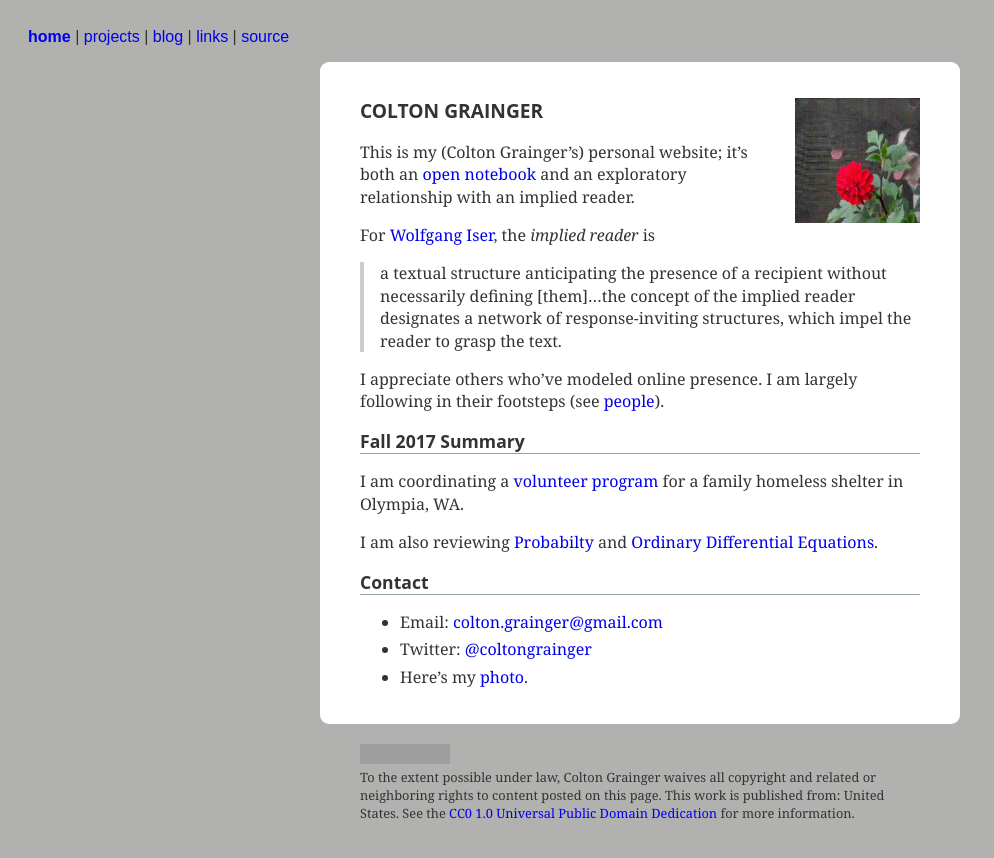
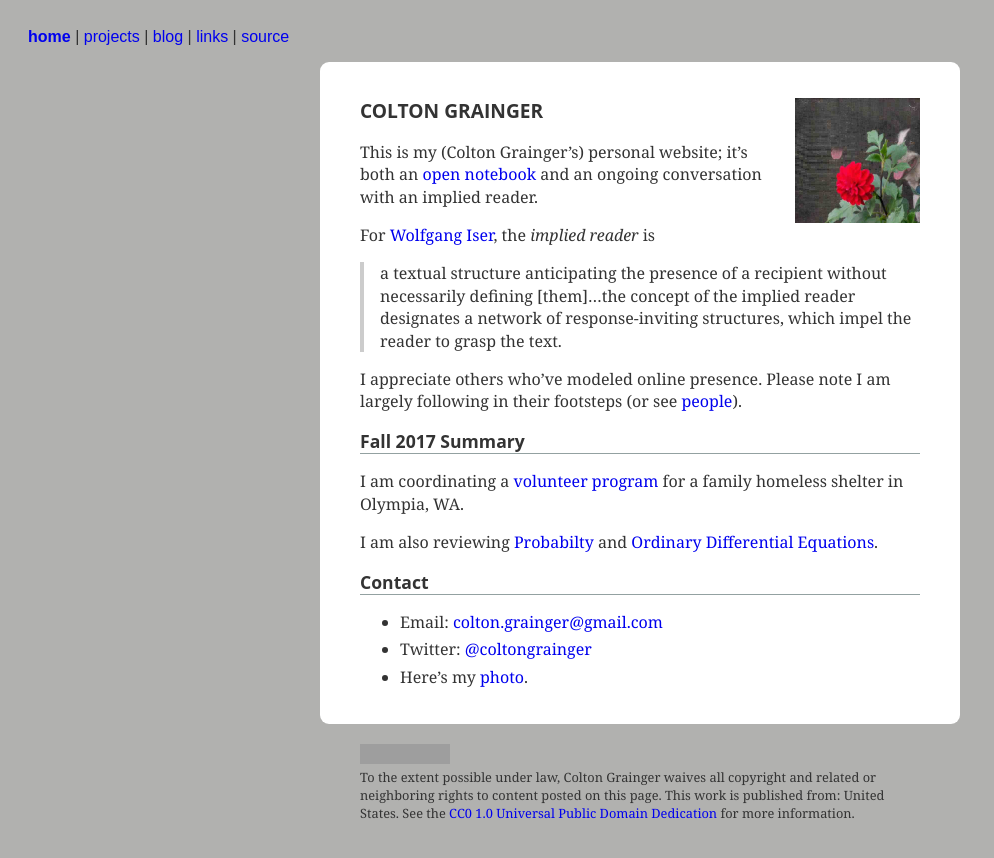
Before and after one commit to coltongrainger/blog, a Jekyll site: the page built from index.md, in a window 1280 px wide. Shown: the top 858 px of the page, without its empty margins (0-994 px from the left). Built offline with Jekyll 4.4.1, drawn with Linux system fonts in a browser that asks for light colours; our own code applies the rules of GitHub Pages for plain Markdown files; grey boxes are pictures that could not be loaded.

Commit message:
new intro

```diff
--- a/index.md
+++ b/index.md
@@ -10,12 +10,12 @@ date: 2017-07-15
 
 # Colton Grainger
 
-This is my (Colton Grainger's) personal website; it's both an [open notebook](http://wcm1.web.rice.edu/open-notebook-history.html) and an exploratory relationship with an implied reader.
+This is my (Colton Grainger's) personal website; it's both an [open notebook](http://wcm1.web.rice.edu/open-notebook-history.html) and an ongoing conversation with an implied reader.
 
 For [Wolfgang Iser](https://en.wikipedia.org/wiki/Wolfgang_Iser), the *implied reader* is
 > a textual structure anticipating the presence of a recipient without necessarily defining [them]…the concept of the implied reader designates a network of response-inviting structures, which impel the reader to grasp the text.
 
-I appreciate others who've modeled online presence. I am largely following in their footsteps (see [people](/links)).
+I appreciate others who've modeled online presence. Please note I am largely following in their footsteps (or see [people](/links)).
 
 
 ## Fall 2017 Summary
```
